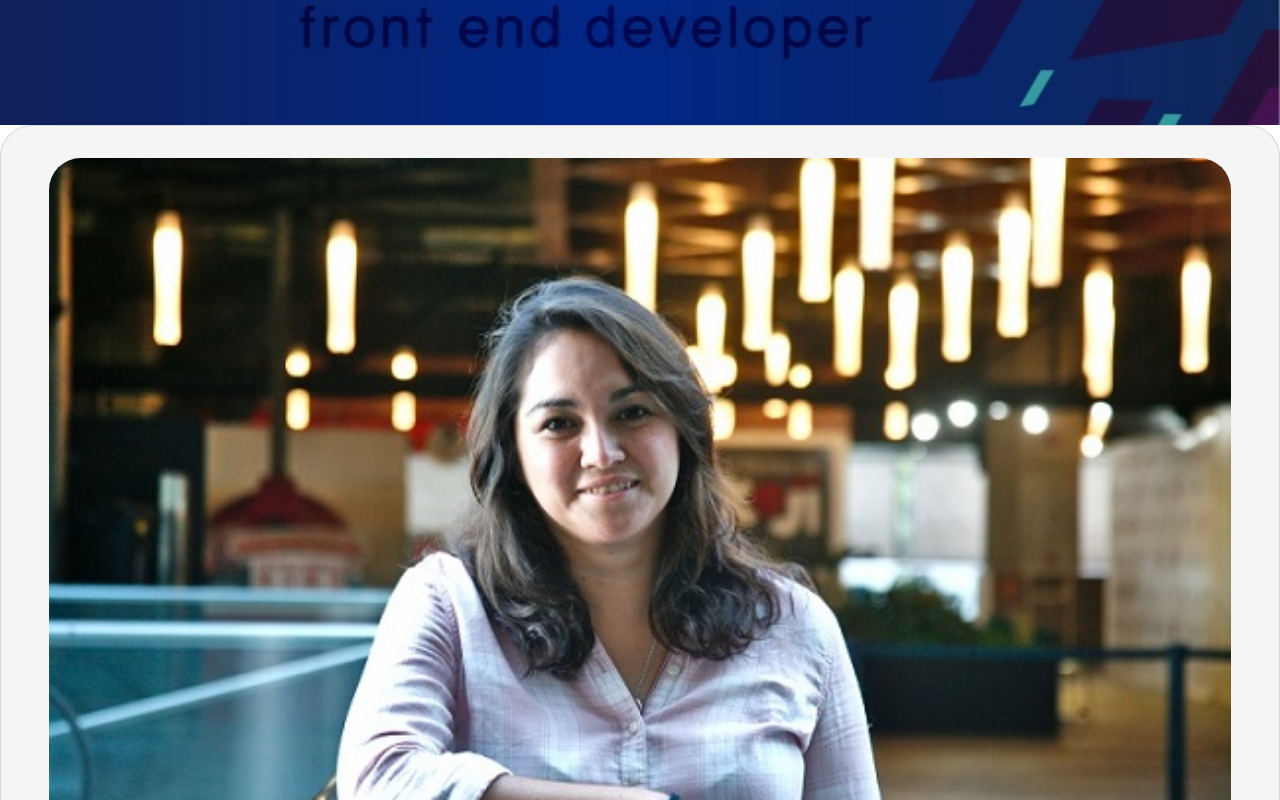
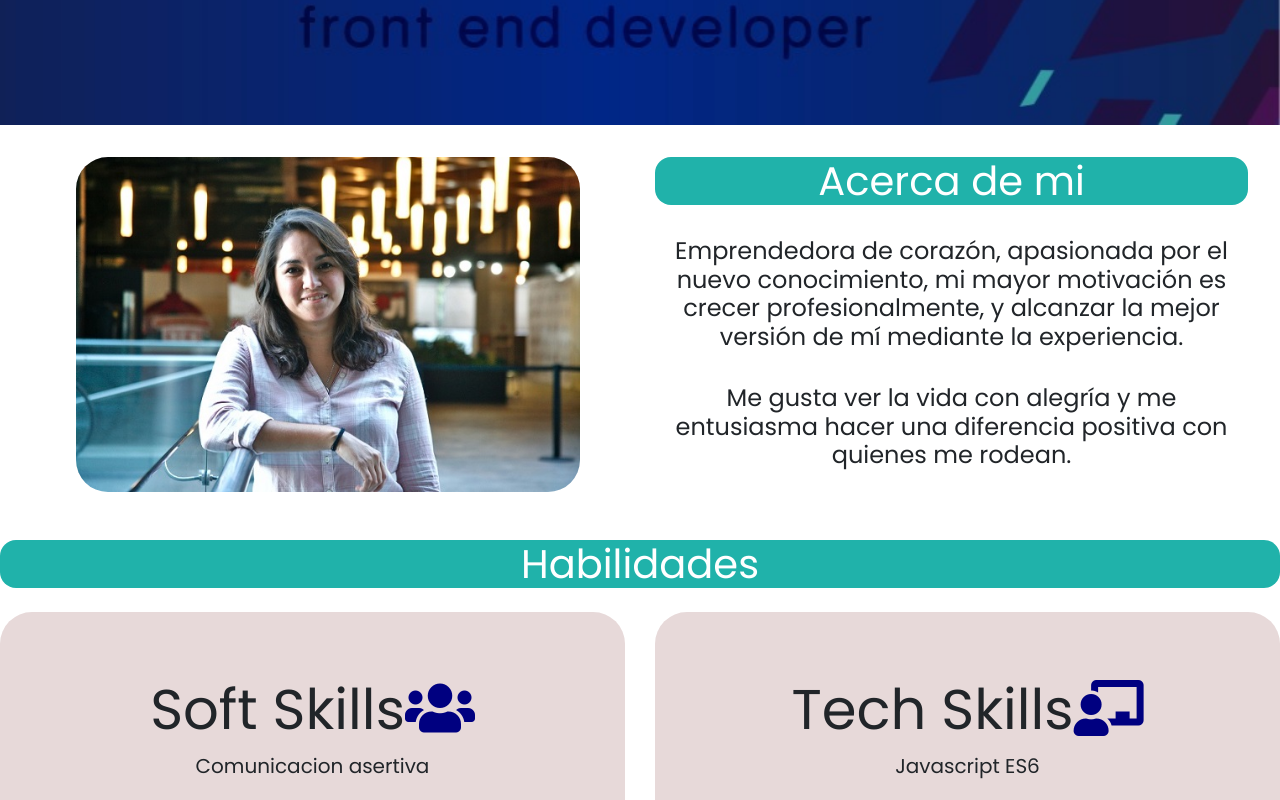
Before and after one commit to SofiaRuizHinojosa27/sofyruizportafolio, a React (Create React App) app in the folder sofyruizportafolio/: page / in a window 1280 px wide. Shown: the part 560-1360 px from the top of the page. Built offline with nearby package versions, Linux system fonts and the light colour scheme.

Commit message:
react-reveal was add to portafolio

```diff
--- a/sofyruizportafolio/package.json
+++ b/sofyruizportafolio/package.json
@@ -8,6 +8,7 @@
     "react": "^16.8.6",
     "react-bootstrap": "^1.0.0-beta.9",
     "react-dom": "^16.8.6",
+    "react-reveal": "^1.2.2",
     "react-scripts": "3.0.1",
     "react-scroll": "^1.7.12"
   },
--- a/sofyruizportafolio/public/index.html
+++ b/sofyruizportafolio/public/index.html
@@ -23,8 +23,9 @@
     <title>Sofia Ruiz</title>
     <link rel="stylesheet" href="https://maxcdn.bootstrapcdn.com/bootstrap/4.0.0/css/bootstrap.min.css" integrity="sha384-Gn5384xqQ1aoWXA+058RXPxPg6fy4IWvTNh0E263XmFcJlSAwiGgFAW/dAiS6JXm" crossorigin="anonymous">
     <link href="https://fonts.googleapis.com/css?family=Poppins&display=swap" rel="stylesheet">
-    <!-- Scroll -->
+    <!-- Scroll Reveal-->
     <script src="https://unpkg.com/scrollreveal"></script>
+    <script src="https://unpkg.com/scrollreveal/dist/scrollreveal.min.js"></script>
   </head>
   <body>
     <noscript>You need to enable JavaScript to run this app.</noscript>
--- /dev/null
+++ b/sofyruizportafolio/src/AboutBoot.js
@@ -0,0 +1,38 @@
+import React, { Component } from "react";
+import Profile from "./Sofi3.jpg";
+import "./App.css";
+import Zoom from "react-reveal/Zoom";
+
+class AboutBoot extends Component {
+  render() {
+    return (
+      <div className="conteiner-about" id="AboutBooot">
+        <div className="row">
+          <div className="col-md-6">
+            <div className="about-content-left">
+              <Zoom>
+              <img className="imageAbout" src={Profile} alt="profile" />
+              </Zoom>
+            </div>
+          </div>
+          <div className="col-md-6">
+            <div className="about-content-rigth">
+              <h1>Acerca de mi</h1>
+              <h4>
+                Emprendedora de corazón, apasionada por el nuevo conocimiento,
+                mi mayor motivación es crecer profesionalmente, y alcanzar la
+                mejor versión de mí mediante la experiencia.
+              </h4>
+              <h4>
+                Me gusta ver la vida con alegría y me entusiasma hacer una
+                diferencia positiva con quienes me rodean.
+              </h4>
+            </div>
+          </div>
+        </div>
+      </div>
+    );
+  }
+}
+
+export default AboutBoot;
--- a/sofyruizportafolio/src/App.css
+++ b/sofyruizportafolio/src/App.css
@@ -24,11 +24,17 @@ h1 {
   border-radius: 1rem;
 }
 
+h4{
+  text-align: center;
+  margin: 2rem 1rem 2rem 1rem;
+}
+
 h5 {
   background-color: aquamarine;
   color:black;
   font-size: 2rem;
   border-radius: 1rem;
+  margin-top: 2rem;
 }
 
 i {
@@ -74,14 +80,23 @@ i {
 .card-img-top-profile{
   height: 100%;
   border-radius: 2rem;
-  margin: 2rem 3rem 2rem 3rem;
+  margin: 3rem 5rem 3rem 5rem;
+  padding: 1rem 1rem 1rem 1rem;
+}
 
+.conteiner-about{
+  margin: 2rem 2rem 2rem 2rem;
 }
 
 .aboutText {
   color: #191970;
 }
 
+.imageAbout{
+  width: 85%;
+  border-radius: 2rem;
+  margin-bottom: 1rem;
+}
 .jumbotron {
   background-color: rgb(231, 217, 217);
   height: 100%;
--- a/sofyruizportafolio/src/App.js
+++ b/sofyruizportafolio/src/App.js
@@ -1,8 +1,10 @@
 import React from "react";
+import Zoom from "react-reveal/Zoom";
+import Flip from "react-reveal/Flip";
 import logo2 from "./logo2.jpg";
 import "./App.css";
 import NavBar from "./NavBar";
-import About from "./About";
+import AboutBoot from "./AboutBoot";
 import Skills from "./Skills";
 import Proyects from "./Proyects";
 import Contact from "./Contact";
@@ -13,12 +15,15 @@ function App() {
       <header className="App-header">
         <NavBar/>
       </header>
-
+      <Zoom>
       <img src={logo2} className="App-logo" alt="logo" />
-      <About />
+      </Zoom>
+      <AboutBoot/>
       <Skills />
       <Proyects />
-      <Contact />
+      <Flip>
+      <Contact/>
+      </Flip>
     </div>
   );
 }
--- a/sofyruizportafolio/src/NavBar.js
+++ b/sofyruizportafolio/src/NavBar.js
@@ -12,7 +12,7 @@ class NavBar extends Component {
         <Navbar.Toggle aria-controls="responsive-navbar-nav" />
         <Navbar.Collapse>
           <Nav>
-            <Link to="About" smooth={true} duration={3000} offset={-70}>Acerca de mí <i class="fas fa-arrow-down"></i> </Link>
+            <Link to="AboutBooot" smooth={true} duration={3000} offset={-70}>Acerca de mí <i class="fas fa-arrow-down"></i> </Link>
             <Link to="Proyects" smooth={true} duration={3000} offset={-70}>Mis proyectos <i class="fas fa-arrow-down"></i> </Link>
             <Link to="Contact" smooth={true} duration={3000}>Contactamé <i class="fas fa-arrow-down"></i> </Link>
           </Nav>
--- a/sofyruizportafolio/src/Proyects.js
+++ b/sofyruizportafolio/src/Proyects.js
@@ -3,12 +3,14 @@ import "./App.css";
 import inBikeMe from "./inBikeMe.png";
 import BurguerQueen from "./burguerQueen.png";
 import Veggie from "./veggie.jpg";
+import HeadShake from 'react-reveal/HeadShake';
 
 class Proyects extends Component {
   render() {
     return (
       <div className="Proyects" id="Proyects">
         <h1 className="titleProyects">Mis Proyectos</h1>
+        <HeadShake>
         <div class="card-deck">
           <div class="card">
             <img class="card-img-top" src={inBikeMe} alt="Card cap" />
@@ -80,6 +82,7 @@ class Proyects extends Component {
             </div>
           </div>
         </div>
+        </HeadShake>
       </div>
     );
   }
```
Also changed, not shown: sofyruizportafolio/src/NavBarBoot.js (added, +45 -0 lines), 1 other file (tests, documents, lock files or other folders).
